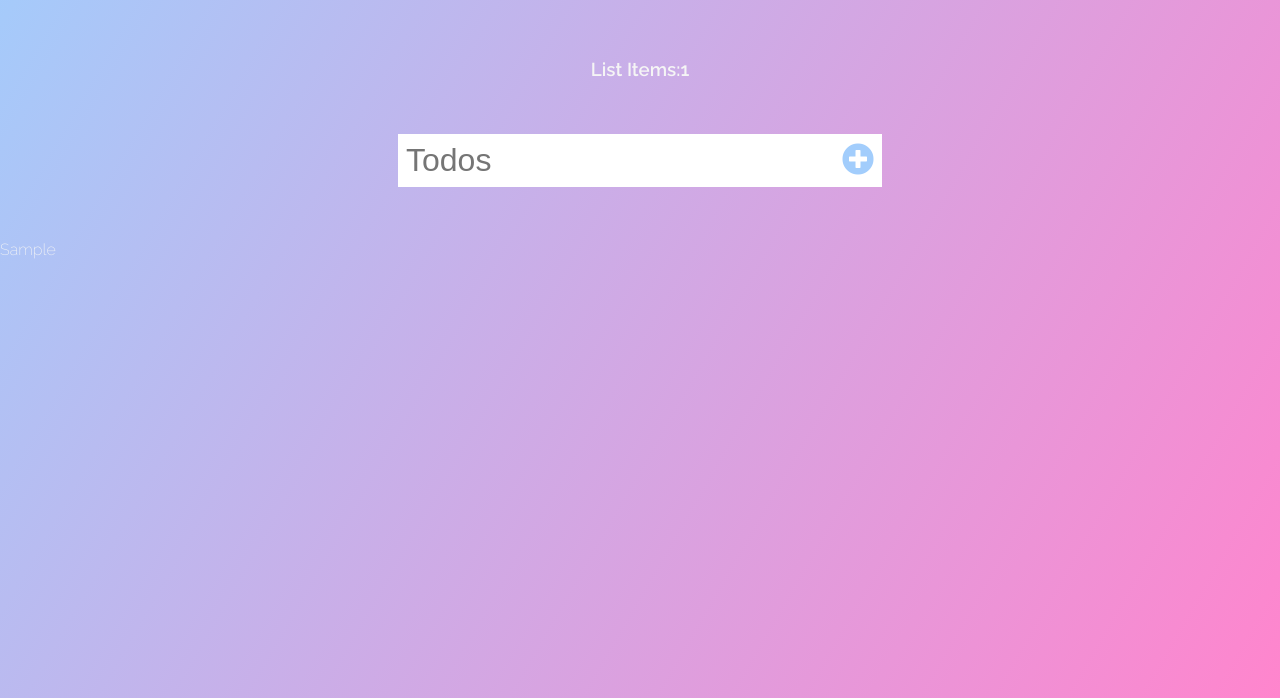
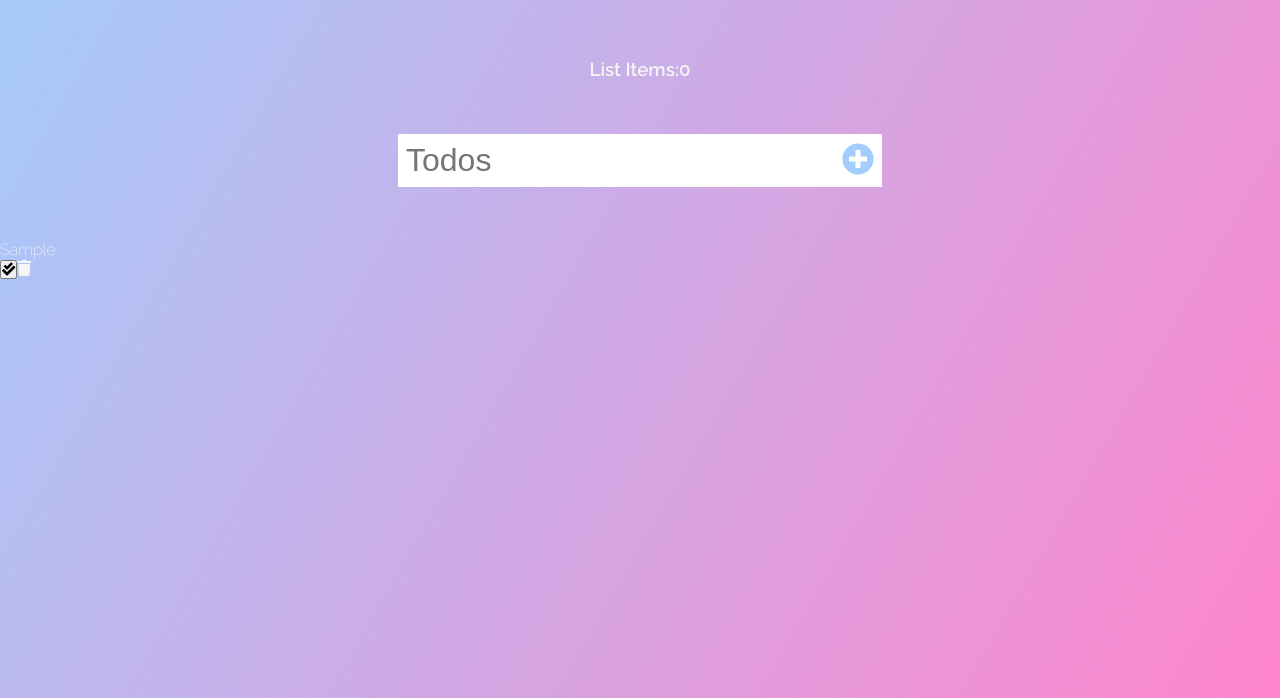
Before and after one commit to AlekiChrome/Stylized--todo-list-localStorage, a plain HTML site: page index.html in a window 1280 px wide. Both pictures are taken after typing "Sample" into the empty fields and a click on the button 858 px from the left and 262 px from the top of the page. Shown: the part 102-800 px from the top of the page. Drawn offline with Linux system fonts and the light colour scheme.

Commit message:
buttons added for completeion and deletion, added event listener

```diff
--- a/app.js
+++ b/app.js
@@ -19,10 +19,22 @@ button.addEventListener("click", (e) => {
     const listItem = document.createElement('li');
     listItem.classList.add("list-item");
     listItem.innerText = todoInput.value;
-    unordered.appendChild(listItem);
+    todoDiv.appendChild(listItem);
 
     todoInput.value = "";
 
-    counter.innerText = `${allItems.length}`;
+    counter.innerText = ` ${allItems.length}`;
+
+    const completedBtn = document.createElement("button");
+    completedBtn.innerHTML = '<i class="fas fa-check-double"></i>'
+    completedBtn.classList.add("completed-btn");
+    todoDiv.appendChild(completedBtn);
+
+    const deleteBtn = document.createElement("delete-btn");
+    deleteBtn.innerHTML = '<i class="fas fa-trash"></i>'
+    deleteBtn.classList.add("delete-btn");
+    todoDiv.appendChild(deleteBtn);
+
+    unordered.appendChild(todoDiv);
 
 })
```
Also changed, not shown: styles.css (line endings or trailing spaces).
